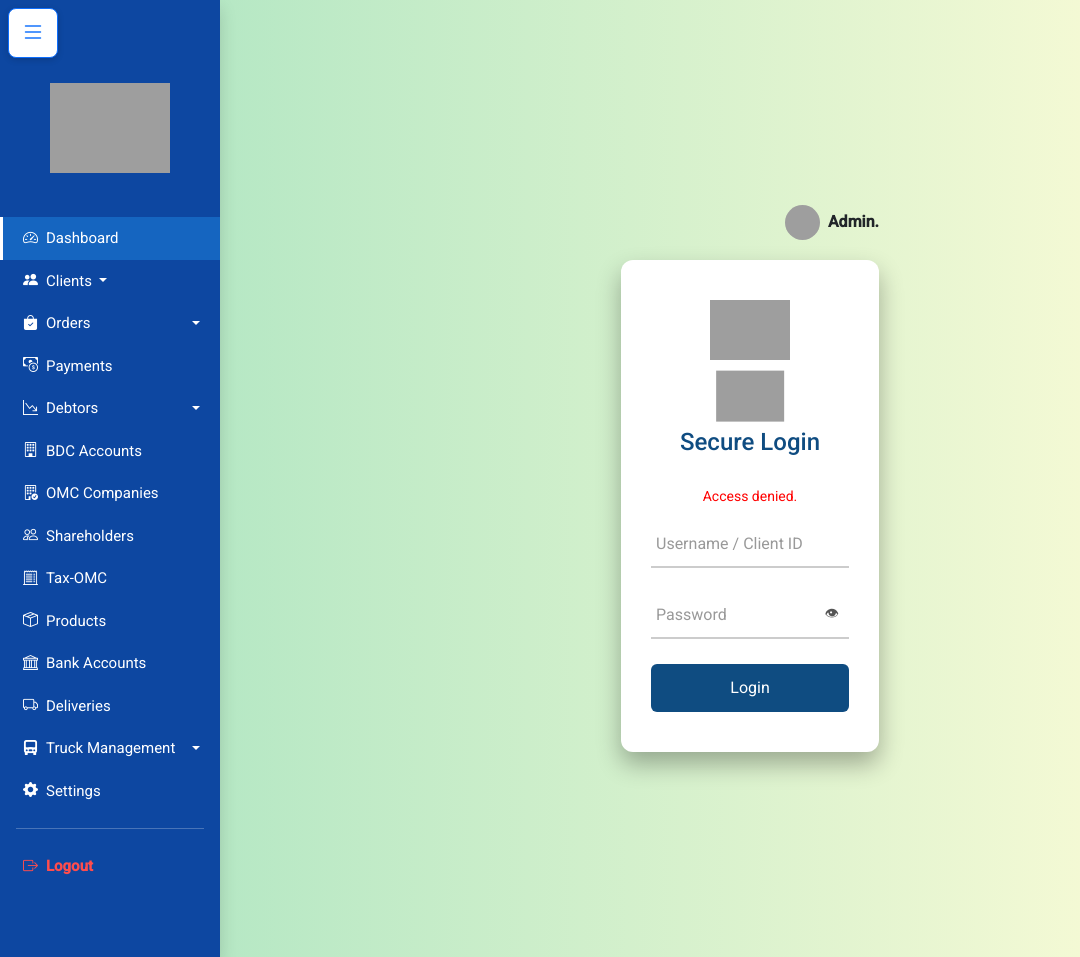
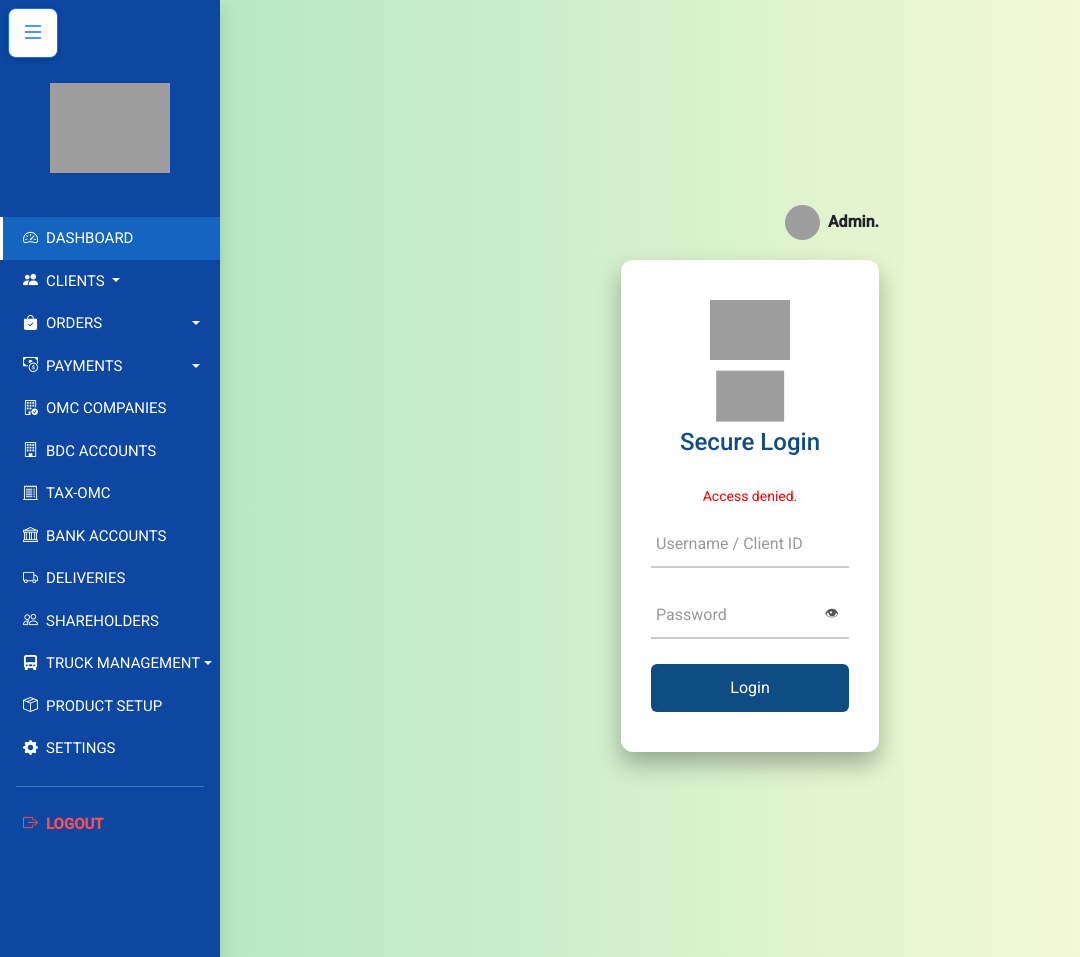
Before and after one commit to Cybok06/TrueType, a Flask app: template templates/admin/admin_dashboard.html in a window 1280 px wide. Shown: the whole page, without its empty margins (0-1080 px from the left). Run offline with Flask 3, Linux system fonts and the light colour scheme; the template is opened without the code that fills it, so the values that code supplies are empty; parts of the project's set-up code (start-up, migrations or seed data) failed here and were passed over; grey boxes are pictures that could not be loaded.

Commit message:
Update admin_dashboard.html

```diff
--- a/templates/admin/admin_dashboard.html
+++ b/templates/admin/admin_dashboard.html
@@ -24,22 +24,10 @@
     @keyframes blink { 50% { opacity: .25 } }
 
     /* Custom dropdown slider (independent of Bootstrap collapse) */
-/* Custom dropdown slider (independent of Bootstrap collapse) */
-.submenu {
-  overflow: hidden;
-  max-height: 0;
-  transition: max-height .28s ease;
-  pointer-events: none;           /* prevent clicks when hidden */
-}
-.submenu.open {
-  /* JS sets exact max-height; we just enable interaction here */
-  pointer-events: auto;
-}
+    .submenu { overflow: hidden; max-height: 0; transition: max-height .28s ease; pointer-events: none; }
+    .submenu.open { pointer-events: auto; }
 
-    .sidebar .dropdown-toggle {
-      cursor: pointer;
-      user-select: none;
-    }
+    .sidebar .dropdown-toggle { cursor: pointer; user-select: none; }
   </style>
 
   <!-- Custom Styles -->
@@ -61,133 +49,124 @@
          style="width: 120px; height: 120px; object-fit: contain;">
   </div>
 
+  <!-- DASHBOARD (kept at top) -->
   <a class="sidebar-link" data-url="/home">
-    <i class="bi bi-speedometer2 me-2"></i>Dashboard
+    <i class="bi bi-speedometer2 me-2"></i>DASHBOARD
   </a>
 
-  <!-- Clients Dropdown (Bootstrap collapse removed; using custom .submenu) -->
+  <!-- CLIENTS >> REGISTER CLIENT >> VIEW REGISTERED CLIENTS -->
   <div class="dropdown">
     <a class="sidebar-link dropdown-toggle js-dropdown" href="#" data-target="#clientsMenu" aria-expanded="false">
-      <i class="bi bi-people-fill me-2"></i>Clients
+      <i class="bi bi-people-fill me-2"></i>CLIENTS
     </a>
     <div class="submenu" id="clientsMenu">
-      <a class="sidebar-link ps-4" data-url="/admin/register_client"><i class="bi bi-person-plus-fill me-2"></i>Register</a>
-      <a class="sidebar-link ps-4" data-url="/client_list_partial"><i class="bi bi-card-list me-2"></i>View</a>
+      <a class="sidebar-link ps-4" data-url="/admin/register_client"><i class="bi bi-person-plus-fill me-2"></i>REGISTER CLIENT</a>
+      <a class="sidebar-link ps-4" data-url="/client_list_partial"><i class="bi bi-card-list me-2"></i>VIEW REGISTERED CLIENTS</a>
     </div>
   </div>
 
-  <!-- Orders Dropdown -->
+  <!-- ORDERS >> REVIEW ORDERS >> VIEW APPROVED ORDERS -->
   <div class="dropdown">
     <a class="sidebar-link dropdown-toggle d-flex justify-content-between align-items-center js-dropdown"
        href="#" data-target="#ordersMenu" aria-expanded="false">
-      <span><i class="bi bi-bag-check-fill me-2"></i>Orders</span>
+      <span><i class="bi bi-bag-check-fill me-2"></i>ORDERS</span>
       {% if unapproved_orders_count > 0 %}
         <span class="badge bg-danger rounded-circle px-2 py-1">{{ unapproved_orders_count }}</span>
       {% endif %}
     </a>
     <div class="submenu" id="ordersMenu">
       <a class="sidebar-link d-flex justify-content-between align-items-center ps-4" data-url="/orders">
-        <span><i class="bi bi-search me-2"></i>Review Orders</span>
+        <span><i class="bi bi-search me-2"></i>REVIEW ORDERS</span>
         {% if unapproved_orders_count > 0 %}
           <span class="badge bg-danger rounded-circle px-2 py-1">{{ unapproved_orders_count }}</span>
         {% endif %}
       </a>
       <a class="sidebar-link ps-4" href="/approved_orders" target="_blank">
-        <i class="bi bi-box-arrow-up-right me-2"></i>Approve Orders
+        <i class="bi bi-box-arrow-up-right me-2"></i>VIEW APPROVED ORDERS
       </a>
     </div>
   </div>
 
-  <a class="sidebar-link d-flex justify-content-between align-items-center" data-url="/payments">
-    <span><i class="bi bi-cash-coin me-2"></i>Payments</span>
-    {% if unconfirmed_payments_count > 0 %}
-      <span class="badge bg-danger rounded-circle px-2 py-1">{{ unconfirmed_payments_count }}</span>
-    {% endif %}
-  </a>
-
-  <!-- Debtors Dropdown -->
+  <!-- PAYMENTS >> RECEIVE PAYMENT -->
   <div class="dropdown">
     <a class="sidebar-link dropdown-toggle d-flex justify-content-between align-items-center js-dropdown"
-       href="#" data-target="#debtorsMenu" aria-expanded="false">
-      <span><i class="bi bi-graph-down-arrow me-2"></i>Debtors</span>
-      {% if overdue_clients_count > 0 %}
-        <span class="badge bg-danger rounded-circle px-2 py-1">{{ overdue_clients_count }}</span>
+       href="#" data-target="#paymentsMenu" aria-expanded="false">
+      <span><i class="bi bi-cash-coin me-2"></i>PAYMENTS</span>
+      {% if unconfirmed_payments_count > 0 %}
+        <span class="badge bg-danger rounded-circle px-2 py-1">{{ unconfirmed_payments_count }}</span>
       {% endif %}
     </a>
-    <div class="submenu" id="debtorsMenu">
-      <a class="sidebar-link ps-4" data-url="/debtors/list">
-        <i class="bi bi-table me-2"></i>Table View
-      </a>
-      <a class="sidebar-link ps-4" data-url="/reports">
-        <i class="bi bi-file-earmark-bar-graph me-2"></i>Statements
+    <div class="submenu" id="paymentsMenu">
+      <a class="sidebar-link d-flex justify-content-between align-items-center ps-4" data-url="/payments">
+        <span><i class="bi bi-receipt me-2"></i>RECEIVED PAYMENT</span>
+        {% if unconfirmed_payments_count > 0 %}
+          <span class="badge bg-danger rounded-circle px-2 py-1">{{ unconfirmed_payments_count }}</span>
+        {% endif %}
       </a>
     </div>
   </div>
 
+  <!-- OMC COMPANIES -->
+  <a class="sidebar-link d-flex align-items-center" data-url="/omc">
+    <i class="bi bi-building-check me-2"></i>OMC COMPANIES
+    {% if omc_debtors_count and omc_debtors_count > 0 %}
+      <span class="ms-auto badge bg-danger badge-blink"
+            data-bs-toggle="tooltip" data-bs-placement="right"
+            title="{{ omc_debtors_count }} OMC{{ 's' if omc_debtors_count != 1 }} with unpaid S-Tax · GHS {{ '%.2f'|format(omc_outstanding_total) }}">!</span>
+    {% endif %}
+  </a>
+
+  <!-- BDC ACCOUNTS -->
   <a class="sidebar-link d-flex align-items-center" data-url="/bdc">
-    <i class="bi bi-building me-2"></i>BDC Accounts
+    <i class="bi bi-building me-2"></i>BDC ACCOUNTS
     {% if bdc_debtors_count and bdc_debtors_count > 0 %}
       <span class="ms-auto badge bg-danger badge-blink"
             data-bs-toggle="tooltip" data-bs-placement="right"
-            title="{{ bdc_debtors_count }} BDC{{ 's' if bdc_debtors_count != 1 }} with unpaid amount · GHS {{ '%.2f'|format(bdc_outstanding_total) }}">
-        !
-      </span>
+            title="{{ bdc_debtors_count }} BDC{{ 's' if bdc_debtors_count != 1 }} with unpaid amount · GHS {{ '%.2f'|format(bdc_outstanding_total) }}">!</span>
     {% endif %}
   </a>
 
-  <a class="sidebar-link d-flex align-items-center" data-url="/omc">
-    <i class="bi bi-building-check me-2"></i>OMC Companies
-    {% if omc_debtors_count and omc_debtors_count > 0 %}
-      <span class="ms-auto badge bg-danger badge-blink"
-            data-bs-toggle="tooltip" data-bs-placement="right"
-            title="{{ omc_debtors_count }} OMC{{ 's' if omc_debtors_count != 1 }} with unpaid S-Tax · GHS {{ '%.2f'|format(omc_outstanding_total) }}">
-        !
-      </span>
-    {% endif %}
+  <!-- TAX-OMC -->
+  <a class="sidebar-link d-flex justify-content-between align-items-center" data-url="/tax">
+    <span><i class="bi bi-receipt-cutoff me-2"></i>TAX-OMC</span>
   </a>
 
-  <a class="sidebar-link d-flex justify-content-between align-items-center" data-url="/shareholders">
-    <span><i class="bi bi-people me-2"></i>Shareholders</span>
+  <!-- BANK ACCOUNTS -->
+  <a class="sidebar-link" data-url="/bank-accounts">
+    <i class="bi bi-bank me-2"></i>BANK ACCOUNTS
   </a>
 
-  <a class="sidebar-link d-flex justify-content-between align-items-center" data-url="/tax">
-    <span><i class="bi bi-receipt-cutoff me-2"></i>Tax-OMC</span>
+  <!-- DELIVERIES -->
+  <a class="sidebar-link d-flex justify-content-between align-items-center" data-url="/deliveries">
+    <span><i class="bi bi-truck me-2"></i>DELIVERIES</span>
   </a>
 
-  <a class="sidebar-link d-flex justify-content-between align-items-center" data-url="/products">
-    <span><i class="bi bi-box-seam me-2"></i>Products</span>
+  <!-- SHAREHOLDERS -->
+  <a class="sidebar-link d-flex justify-content-between align-items-center" data-url="/shareholders">
+    <span><i class="bi bi-people me-2"></i>SHAREHOLDERS</span>
   </a>
 
-  <a class="sidebar-link" data-url="/bank-accounts">
-    <i class="bi bi-bank me-2"></i>Bank Accounts
-  </a>
-
-  <a class="sidebar-link d-flex justify-content-between align-items-center" data-url="/deliveries">
-    <span><i class="bi bi-truck me-2"></i>Deliveries</span>
-  </a>
-
-  <!-- Truck Management Dropdown -->
+  <!-- TRUCK MANAGEMENT (kept as dropdown; items uppercased) -->
   <div class="dropdown">
     <a class="sidebar-link dropdown-toggle d-flex justify-content-between align-items-center js-dropdown"
        href="#" data-target="#truckMenu" aria-expanded="false">
-      <span><i class="bi bi-truck-front-fill me-2"></i>Truck Management</span>
+      <span><i class="bi bi-truck-front-fill me-2"></i>TRUCK MANAGEMENT</span>
       {% if unconfirmed_truck_payments_count > 0 %}
         <span class="badge bg-danger rounded-circle px-2 py-1">{{ unconfirmed_truck_payments_count }}</span>
       {% endif %}
     </a>
     <div class="submenu" id="truckMenu">
       <a class="sidebar-link ps-4" data-url="/trucks">
-        <i class="bi bi-gear me-2"></i>Manage Trucks
+        <i class="bi bi-gear me-2"></i>MANAGE TRUCKS
       </a>
       <a class="sidebar-link ps-4 d-flex justify-content-between align-items-center" data-url="/admin/truck_payments">
-        <span><i class="bi bi-cash-stack me-2"></i>Freights transactions</span>
+        <span><i class="bi bi-cash-stack me-2"></i>FREIGHTS TRANSACTIONS</span>
         {% if unconfirmed_truck_payments_count > 0 %}
           <span class="badge bg-danger rounded-circle px-2 py-1">{{ unconfirmed_truck_payments_count }}</span>
         {% endif %}
       </a>
-      <a class="sidebar-link" data-url="/truck_debtors">
-        <i class="bi bi-exclamation-diamond-fill text-danger me-2"></i>
-         Debtors
+      <a class="sidebar-link ps-4" data-url="/truck_debtors">
+        <i class="bi bi-exclamation-diamond-fill text-danger me-2"></i>DEBTORS
         {% if truck_debtors_count > 0 %}
           <span class="badge bg-danger ms-2">{{ truck_debtors_count }}</span>
         {% endif %}
@@ -195,13 +174,20 @@
     </div>
   </div>
 
+  <!-- PRODUCT SETUP -->
+  <a class="sidebar-link d-flex justify-content-between align-items-center" data-url="/products">
+    <span><i class="bi bi-box-seam me-2"></i>PRODUCT SETUP</span>
+  </a>
+
+  <!-- SETTINGS -->
   <a class="sidebar-link" data-url="/admin/settings">
-    <i class="bi bi-gear-fill me-2"></i>Settings
+    <i class="bi bi-gear-fill me-2"></i>SETTINGS
   </a>
 
   <hr class="text-light mx-3" />
+  <!-- LOGOUT -->
   <a class="sidebar-link" href="/logout">
-    <i class="bi bi-box-arrow-right me-2"></i>Logout
+    <i class="bi bi-box-arrow-right me-2"></i>LOGOUT
   </a>
 </div>
 
@@ -263,23 +249,17 @@
 
       const isOpen = menu.classList.contains('open');
       if (isOpen) {
-        // close
-        menu.style.maxHeight = menu.scrollHeight + 'px'; // set current height to allow transition
-        requestAnimationFrame(() => {
-          menu.style.maxHeight = '0px';
-        });
+        menu.style.maxHeight = menu.scrollHeight + 'px';
+        requestAnimationFrame(() => { menu.style.maxHeight = '0px'; });
         menu.classList.remove('open');
         toggleEl.setAttribute('aria-expanded', 'false');
       } else {
-        // open
         menu.classList.add('open');
-        // set to the full height for smooth slide
         menu.style.maxHeight = menu.scrollHeight + 'px';
         toggleEl.setAttribute('aria-expanded', 'true');
       }
     }
 
-    // Initialize listeners
     document.addEventListener('DOMContentLoaded', function () {
       document.querySelectorAll('.js-dropdown').forEach(function (toggleEl) {
         toggleEl.addEventListener('click', function (e) {
@@ -289,7 +269,6 @@
         });
       });
 
-      // Keep open panels sized correctly on resize (content height can change)
       window.addEventListener('resize', function () {
         document.querySelectorAll('.submenu.open').forEach(function (menu) {
           menu.style.maxHeight = menu.scrollHeight + 'px';
```
